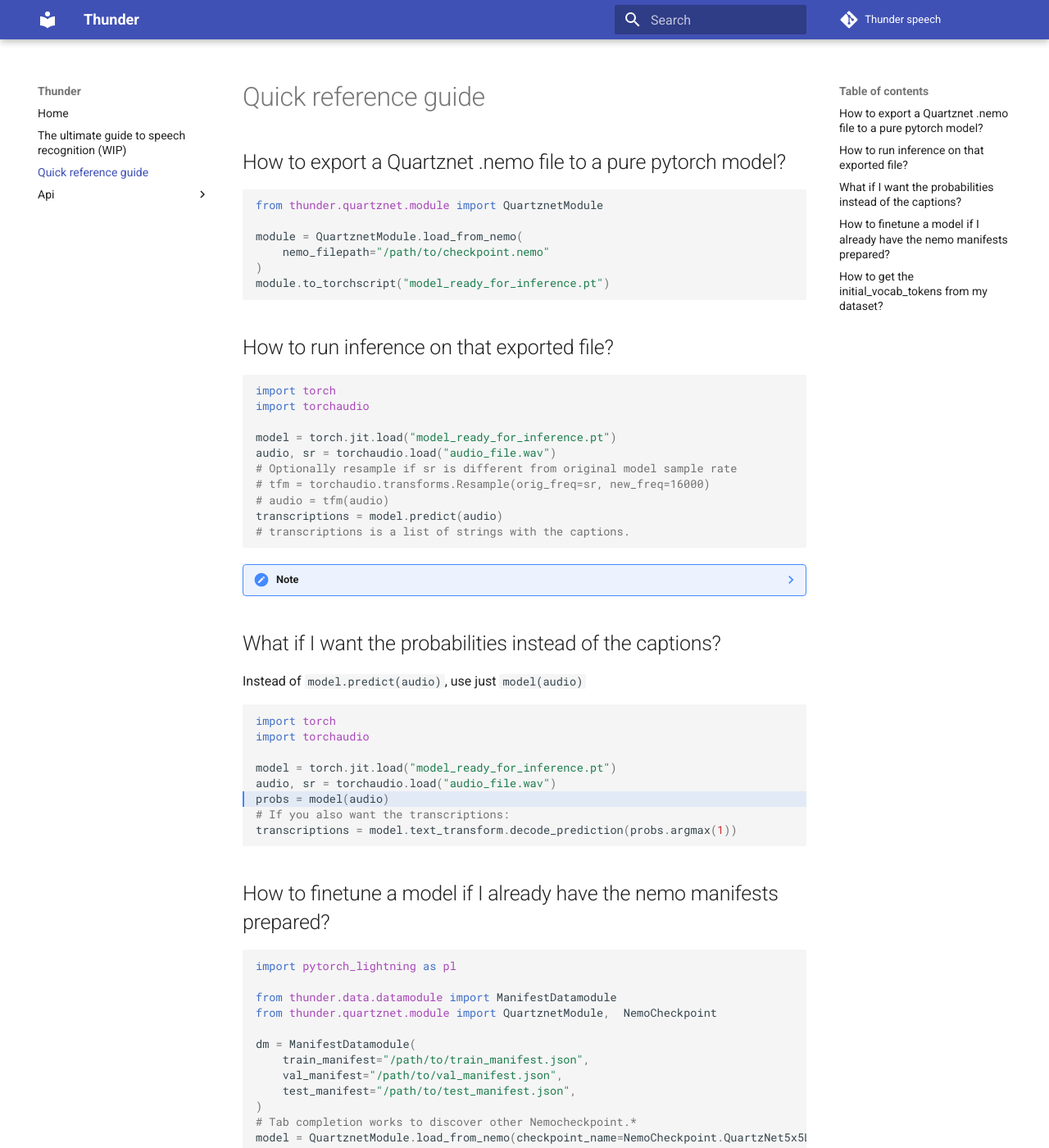
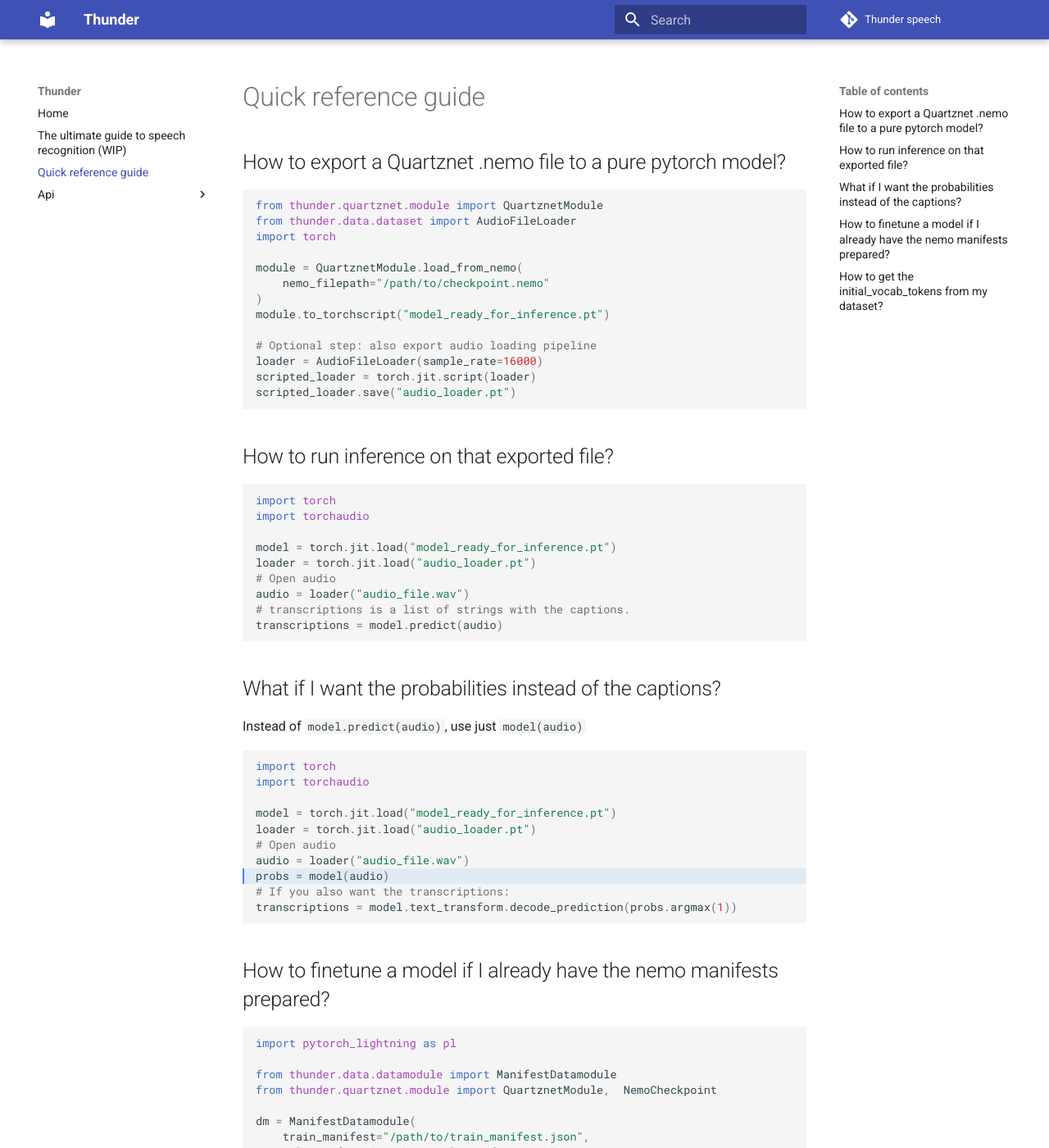
Before and after one commit to scart97/thunder-speech, an MkDocs documentation site: the page built from docs/quick reference guide.md, in a window 1280 px wide and 1400 px high. Shown: the whole window at 82% size. Built offline with MkDocs 1.6.1 and Material for MkDocs 9.7.7, drawn with Linux system fonts in a browser that asks for light colours; comment, search, counter and statistics services are not loaded; some of the changed text lies outside the part shown.

Commit message:
docs: update quick reference guide

````diff
--- a/docs/quick reference guide.md
+++ b/docs/quick reference guide.md
@@ -4,11 +4,18 @@
 
 ```py
 from thunder.quartznet.module import QuartznetModule
+from thunder.data.dataset import AudioFileLoader
+import torch
 
 module = QuartznetModule.load_from_nemo(
     nemo_filepath="/path/to/checkpoint.nemo"
 )
 module.to_torchscript("model_ready_for_inference.pt")
+
+# Optional step: also export audio loading pipeline
+loader = AudioFileLoader(sample_rate=16000)
+scripted_loader = torch.jit.script(loader)
+scripted_loader.save("audio_loader.pt")
 ```
 
 
@@ -20,31 +27,25 @@ import torch
 import torchaudio
 
 model = torch.jit.load("model_ready_for_inference.pt")
-audio, sr = torchaudio.load("audio_file.wav")
-# Optionally resample if sr is different from original model sample rate
-# tfm = torchaudio.transforms.Resample(orig_freq=sr, new_freq=16000)
-# audio = tfm(audio)
+loader = torch.jit.load("audio_loader.pt")
+# Open audio
+audio = loader("audio_file.wav")
+# transcriptions is a list of strings with the captions.
 transcriptions = model.predict(audio)
-# transcriptions is a list of strings with the captions.
 ```
-
-??? note
-    The exported model only depends on pytorch and torchaudio, and the latter is only used
-    to open the audio file into a tensor. If torchaudio.load could be compiled inside the
-    model in the future, similar to what already happens with torchvision, the dependency
-    can be removed and only the base pytorch will be necessary to run inferece!
-
 
 ## What if I want the probabilities instead of the captions?
 
 Instead of `model.predict(audio)`, use just `model(audio)`
 
-``` python hl_lines="6"
+``` python hl_lines="8"
 import torch
 import torchaudio
 
 model = torch.jit.load("model_ready_for_inference.pt")
-audio, sr = torchaudio.load("audio_file.wav")
+loader = torch.jit.load("audio_loader.pt")
+# Open audio
+audio = loader("audio_file.wav")
 probs = model(audio)
 # If you also want the transcriptions:
 transcriptions = model.text_transform.decode_prediction(probs.argmax(1))
````
Also changed, not shown: other parts of docs/quick reference guide.md (+0 -6 lines).
